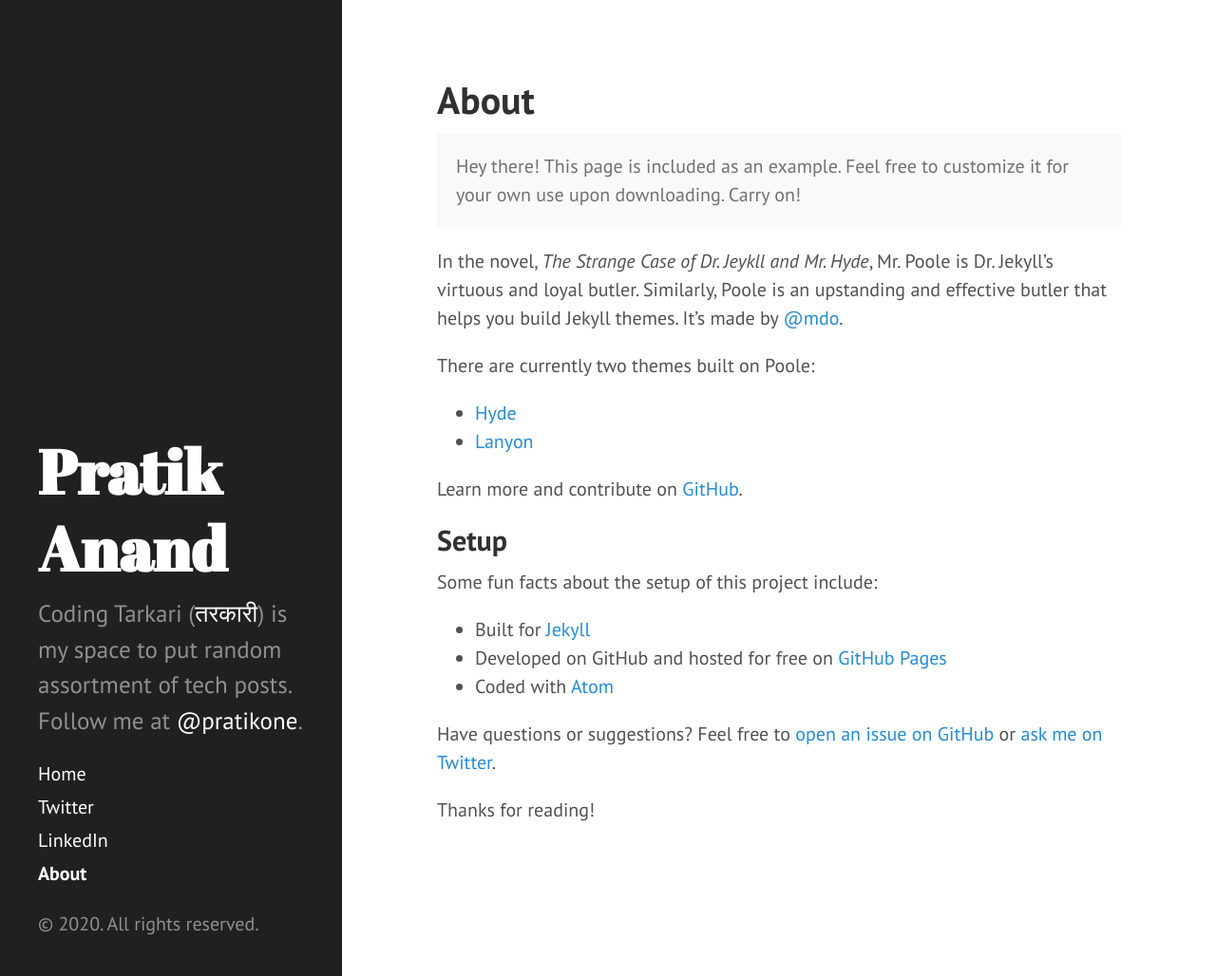
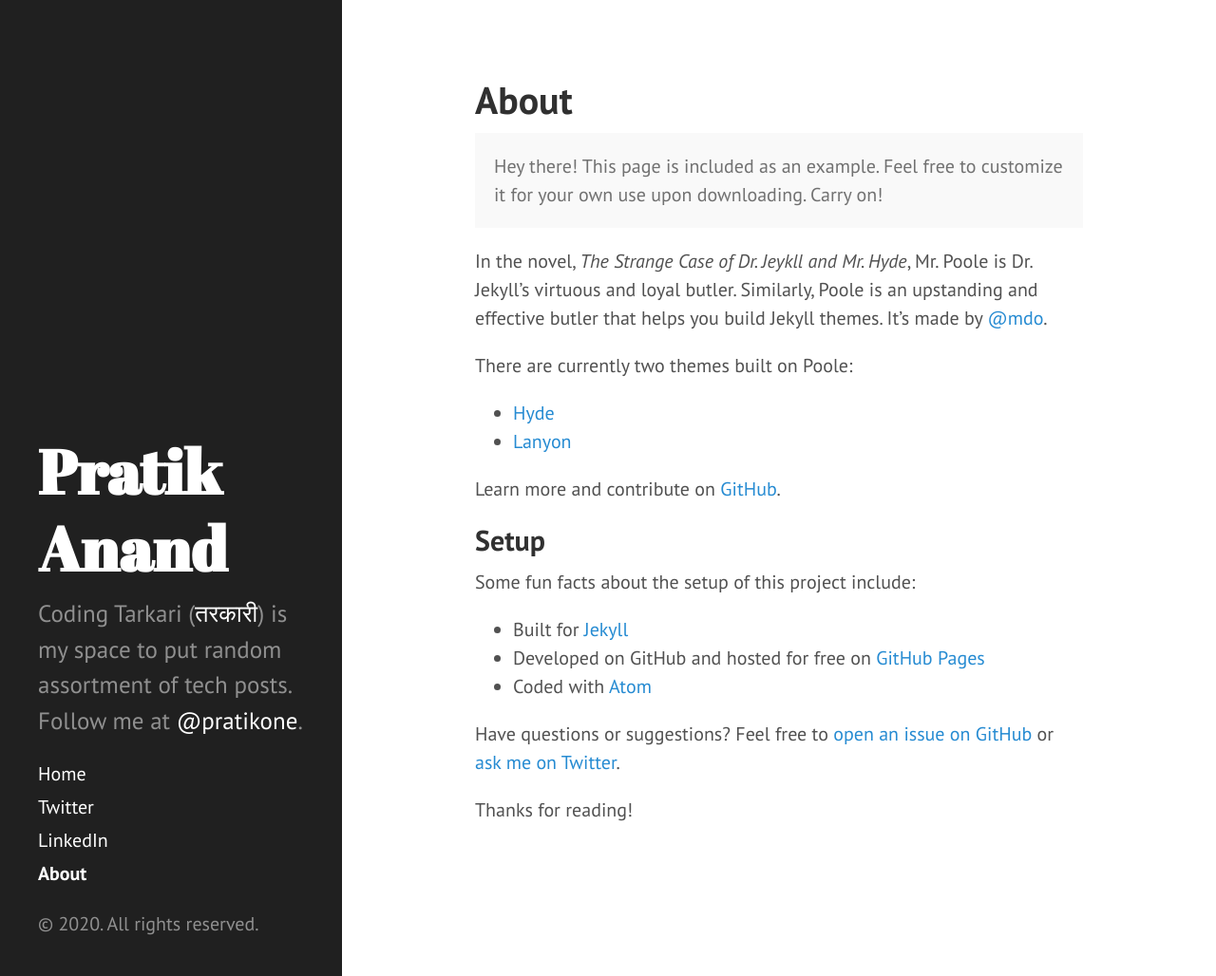
Before and after one commit to pratikone/pratikone.github.io, a Jekyll site: the page built from about.md, in a window 1280 px wide and 1028 px high. Shown: the whole window at 95% size. Built offline with Jekyll 4.4.1, drawn with Linux system fonts in a browser that asks for light colours.

Commit message:
fixed width problem

```diff
--- a/public/css/hyde.css
+++ b/public/css/hyde.css
@@ -136,11 +136,19 @@ a.sidebar-nav-item:focus {
 
 @media (min-width: 64em) {
   .content {
+    max-width: 54rem;
     margin-left: 22rem;
     margin-right: 4rem;
   }
 }
 
+@media (min-width: 72em) {
+  .content {
+    max-width: 64rem;
+    margin-left: 24rem;
+    margin-right: 6rem;
+  }
+}
 
 /*
  * Reverse layout
```
Also changed, not shown: 1 other file.
